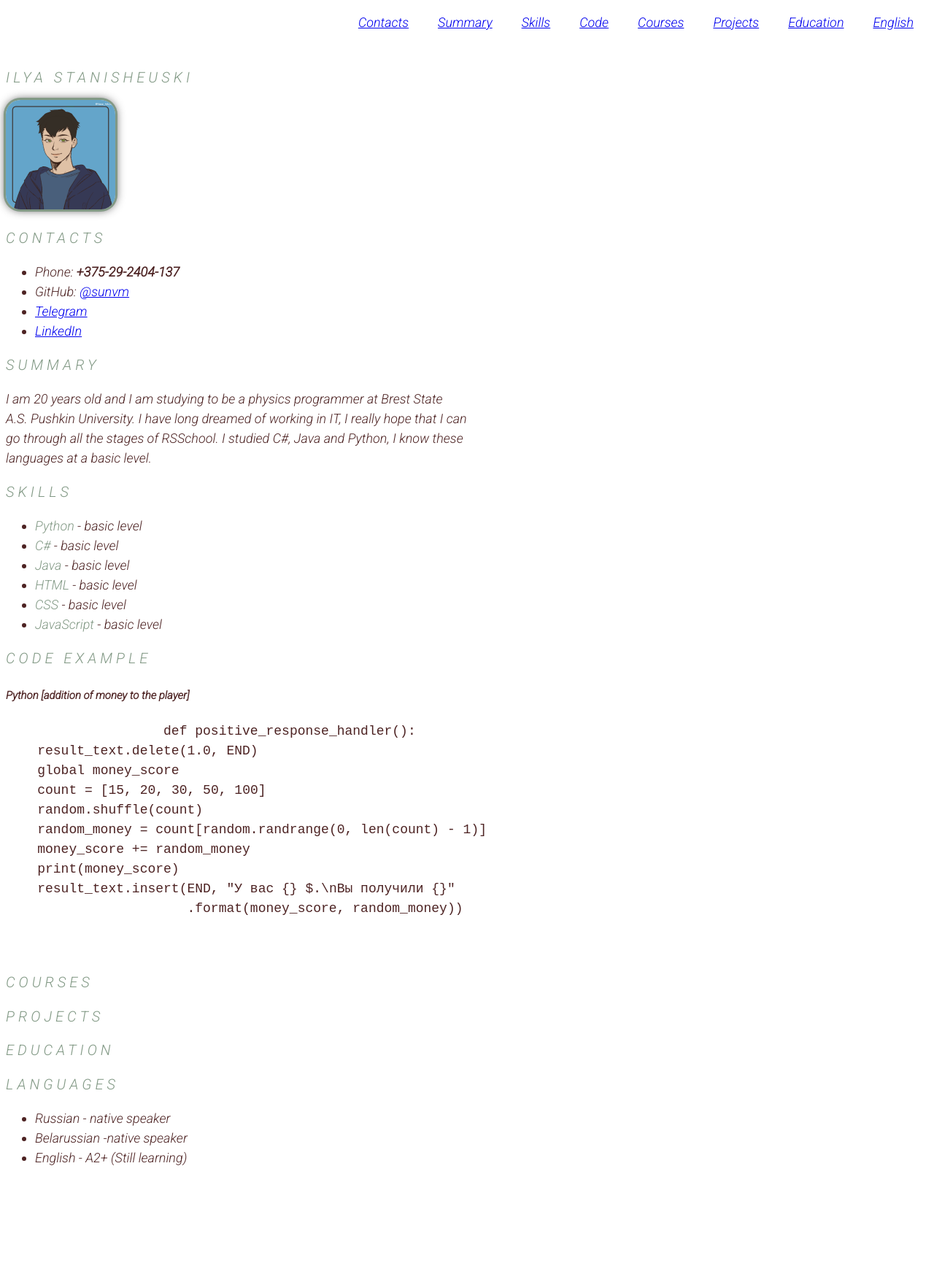
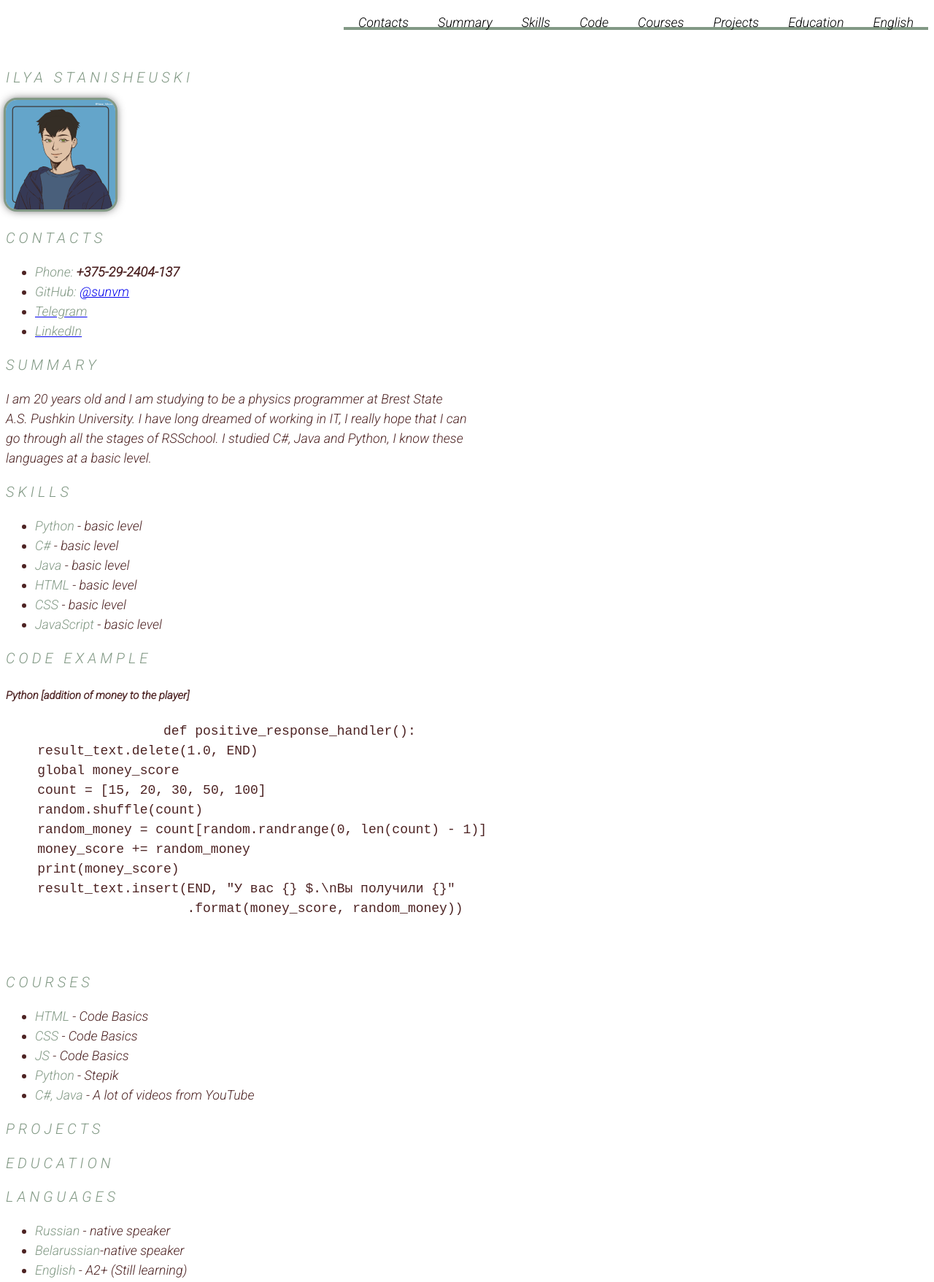
Before and after one commit to sunvm/rsschool-cv, a plain HTML site: page index.html in a window 1280 px wide. Shown: the part 20-1777 px from the top of the page at 73% size. Before the commit the page ends 1646 px from the top, so only its background shows below. Drawn offline with Linux system fonts and the light colour scheme.

Commit message:
feat: add hover animation in navigation

```diff
--- a/index.html
+++ b/index.html
@@ -46,10 +46,10 @@
 
         <section class="section"> <h2 class="section-title">Contacts</h2>
             <ul>
-                <li>Phone: <strong>+375-29-2404-137</strong></li>
-                <li>GitHub: <a href="https://github.com/sunvm">@sunvm</a></li>
-                <li><a href="https://t.me/Smokietrue">Telegram</a></li>
-                <li><a href="https://www.linkedin.com/in/ilya-stanishevskiy-29a682205/">LinkedIn</a></li>
+                <li><span id="main-color">Phone:</span> <strong>+375-29-2404-137</strong></li>
+                <li><span id="main-color">GitHub:</span> <a href="https://github.com/sunvm">@sunvm</a></li>
+                <li><a href="https://t.me/Smokietrue"> <span id="main-color">Telegram</span></a></li>
+                <li><a href="https://www.linkedin.com/in/ilya-stanishevskiy-29a682205/"><span id="main-color">LinkedIn</span></a></li>
                 </ul>
         </section>
 
@@ -59,12 +59,12 @@
 
         <section class="section"> <h2 class="section-title">Skills</h2>
             <ul>
-                <li><span style="color: #829985;">Python</span> - basic level</li>
-                <li><span style="color: #829985;">C#</span> - basic level </li>
-                <li><span style="color: #829985;">Java</span> - basic level</li>
-                <li><span style="color: #829985;">HTML</span> - basic level</li>
-                <li><span style="color: #829985;">CSS</span> - basic level</li>
-                <li><span style="color: #829985;">JavaScript</span> - basic level</li>
+                <li><span id="main-color">Python</span> - basic level</li>
+                <li><span id="main-color">C#</span> - basic level </li>
+                <li><span id="main-color">Java</span> - basic level</li>
+                <li><span id="main-color">HTML</span> - basic level</li>
+                <li><span id="main-color">CSS</span> - basic level</li>
+                <li><span id="main-color">JavaScript</span> - basic level</li>
                 </ul>
         </section>
 
@@ -86,6 +86,13 @@
         </section>
 
         <section class="section"> <h2 class="section-title">Courses</h2>
+            <ul>
+<li><span id="main-color">HTML</span> - Code Basics</li>
+<li><span id="main-color">CSS</span> - Code Basics</li>
+<li><span id="main-color">JS</span> - Code Basics</li>
+<li><span id="main-color">Python</span> - Stepik</li>
+<li><span id="main-color">C#, Java</span> - A lot of videos from YouTube</li>
+</ul>
         </section>
 
         <section class="section"> <h2 class="section-title">Projects</h2>
@@ -96,9 +103,9 @@
 
         <section class="section"> <h2 class="section-title">Languages</h2>
             <ul>
-                <li>Russian - native speaker</li>
-                <li>Belarussian -native speaker</li>
-                <li>English - A2+ (Still learning)</li>
+                <li><span id="main-color">Russian</span> - native speaker</li>
+                <li><span id="main-color">Belarussian</span>-native speaker</li>
+                <li><span id="main-color">English</span> - A2+ (Still learning)</li>
                 </ul>
         </section>
     </div>
--- a/style.css
+++ b/style.css
@@ -1,3 +1,6 @@
+:root {
+    --mainColor: #829985;
+}
 html {
     scroll-behavior: smooth;
   }
@@ -32,8 +35,28 @@ body {
 .nav-link {
     padding: 0 20px;
     line-height: 50px;
-    transition: 3s;
+    transition: 0.5s;
+    background:
+    linear-gradient(
+      to bottom,
+      var(--mainColor) 0%,
+      var(--mainColor) 100%
+    );
+ background-position: 0 100%;
+ background-repeat: repeat-x;
+ background-size: 4px 4px;
+ color: #000;
+ text-decoration: none;
+ transition: background-size .2s;
 }
+
+
+.nav-link:hover {
+    background-size: 4px 50px;
+  }
+
+
+
 
 
 .section {
@@ -44,10 +67,10 @@ body {
     text-decoration: none;
     transition: color 0.5s;
   }
-.section-item a:hover {
+/* .section-item a:hover {
     color: #4d2323;
   }
-
+*/
 
 .section-title  {
     font-family: 'Roboto', sans-serif;
@@ -86,8 +109,13 @@ body {
 }
 
 #profile-photo {
-    border-radius: 20px;
+    border-radius: 15px;
     box-shadow: 0 0 0 3px #829985, 0 0 13px #333;
     width: 150px;
     height: 150px;
 }
+
+
+#main-color {
+    color: #829985;
+}
```
